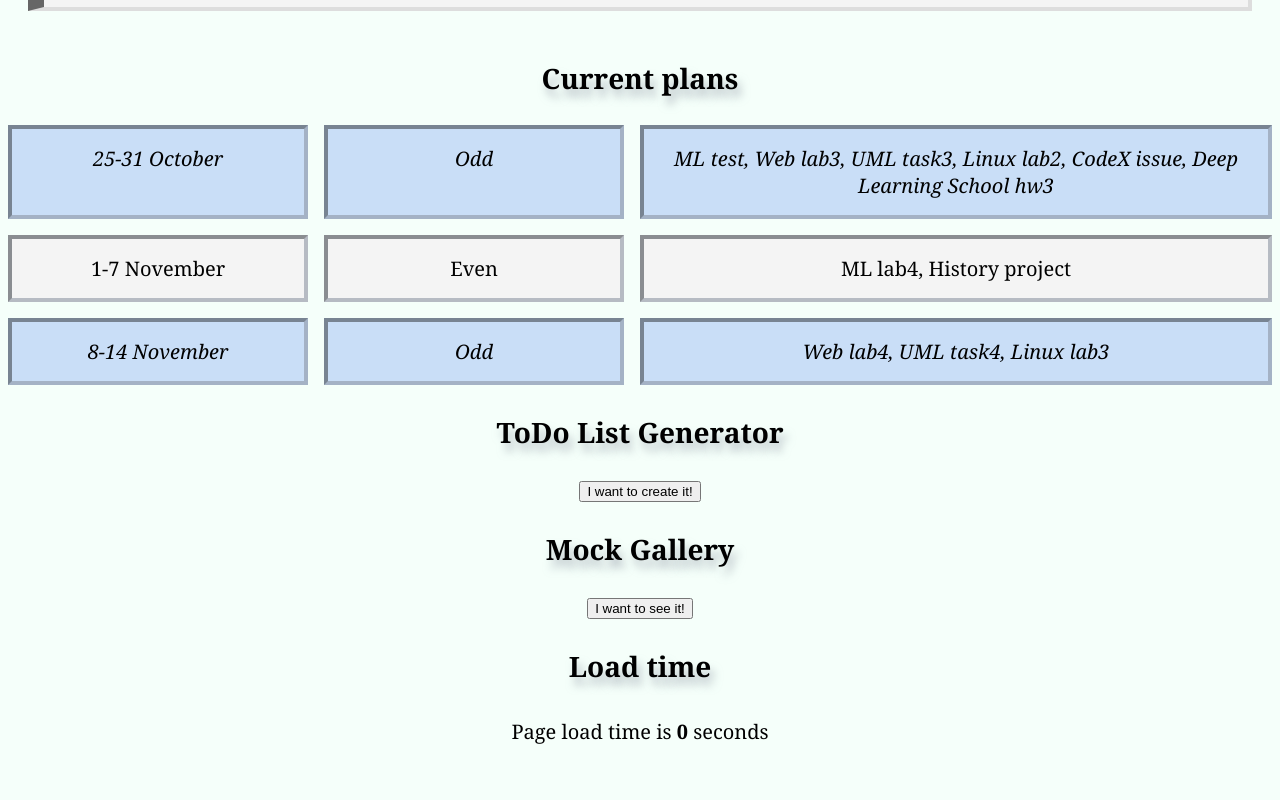
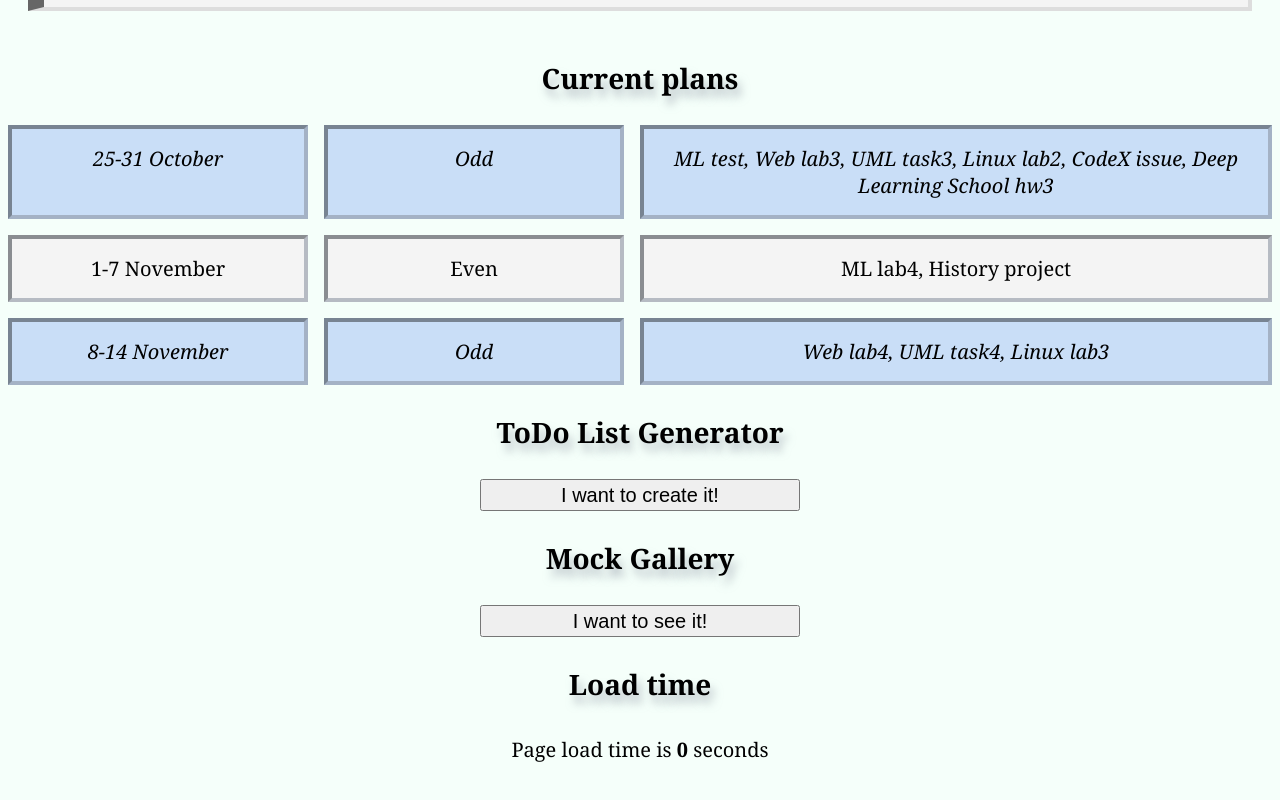
Before and after one commit to castlesofplacebo/castlesofplacebo.github.io, a plain HTML site: page index.html in a window 1280 px wide. Shown: the part 3012-3812 px from the top of the page. Drawn offline with nearby package versions, Linux system fonts and the light colour scheme.

Commit message:
fix: Fix button sizes

```diff
--- a/css_entities/generator_style.css
+++ b/css_entities/generator_style.css
@@ -118,3 +118,9 @@ button:hover {
 .checked {
     text-decoration: line-through;
 }
+
+.main__button {
+    font-size: 2.5vh;
+    width: 40vh;
+    height: 4vh;
+}
--- a/css_entities/main_style.css
+++ b/css_entities/main_style.css
@@ -228,6 +228,12 @@ cite {
     text-align: center;
 }
 
+.footer__button {
+    font-size: 2.5vh;
+    width: 40vh;
+    height: 4vh;
+}
+
 .footer_load-time {
     text-align: center;
     margin-bottom: 17vh;
--- a/index.html
+++ b/index.html
@@ -140,13 +140,13 @@ void Bank::addMember(BankAccount *bankAccount) {
 
     <div class="footer__to_do_list">
         <h3>ToDo List Generator</h3>
-        <button onclick="location.href='./html_entities/to_do_list_generator.html'" type="button">
+        <button class="footer__button" onclick="location.href='./html_entities/to_do_list_generator.html'" type="button">
             I want to create it!</button>
     </div>
 
     <div class="footer__gallery">
         <h3>Mock Gallery</h3>
-        <button onclick="location.href='./html_entities/mock_gallery.html'" type="button">
+        <button class="footer__button" onclick="location.href='./html_entities/mock_gallery.html'">
             I want to see it!</button>
     </div>
 
```
Also changed, not shown: html_entities/to_do_list_generator.html (+1 -1 lines).
